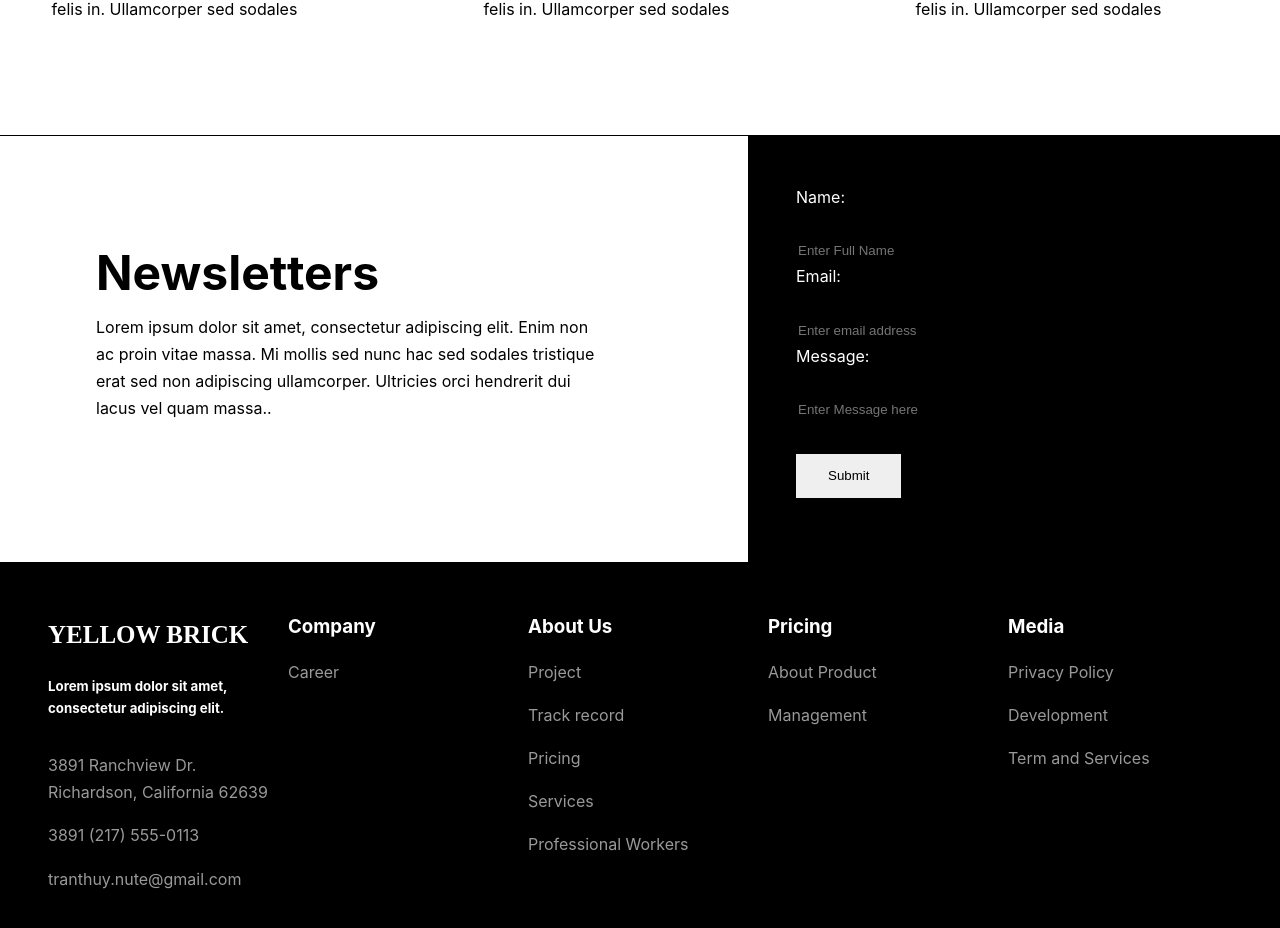
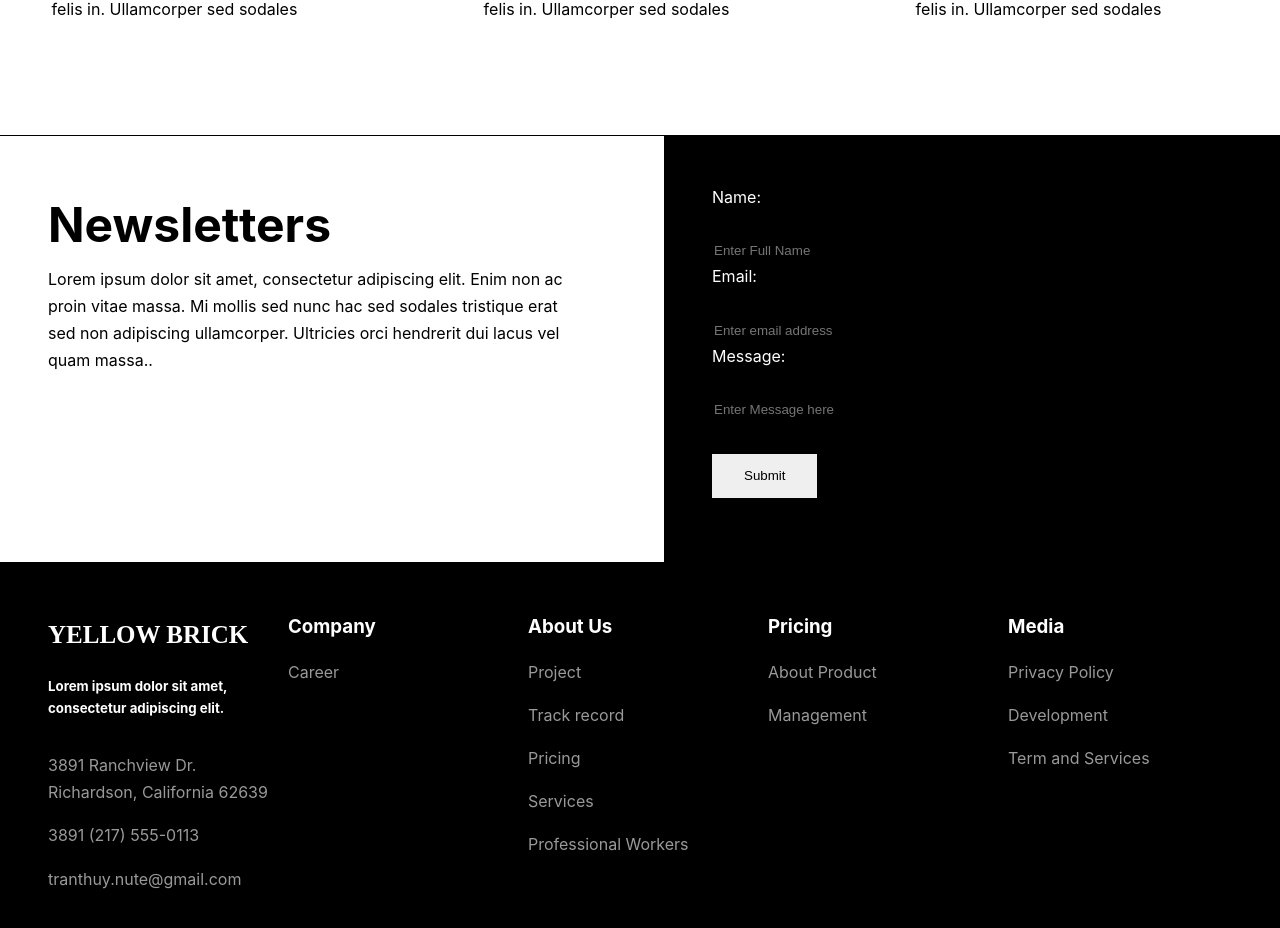
Before and after one commit to olaniyan-spec/construction, a React (Create React App) app: page / in a window 1280 px wide. Shown: the part 3594-4522 px from the top of the page. Built offline with nearby package versions, Linux system fonts and the light colour scheme.

Commit message:
latest commit

```diff
--- a/src/Pages/Home.css
+++ b/src/Pages/Home.css
@@ -150,13 +150,12 @@ border-width: 1px 0px;
 border-style: solid;
 border-color: #000000;
 display: grid;
+width: 100%;
 grid-template-columns:1fr 1fr ;
-width: 100vw;
 gap: 3rem;
 }
 .newsletter-left{
-  width: 700px;
-  padding: 6rem 6rem;
+  padding: 3rem;
 }
 .newsletter-left p{
   color: black;
@@ -371,11 +370,11 @@ background: #ffffff;
   }
   .newsletter-container{
     grid-template-columns: 1fr;
+
   gap: 2rem;
   }
   .newsletter-left{
-    width: 400px;
-    padding: 3rem 3rem;
+
   }
   .newsletter-left p{
     color: black;
```
